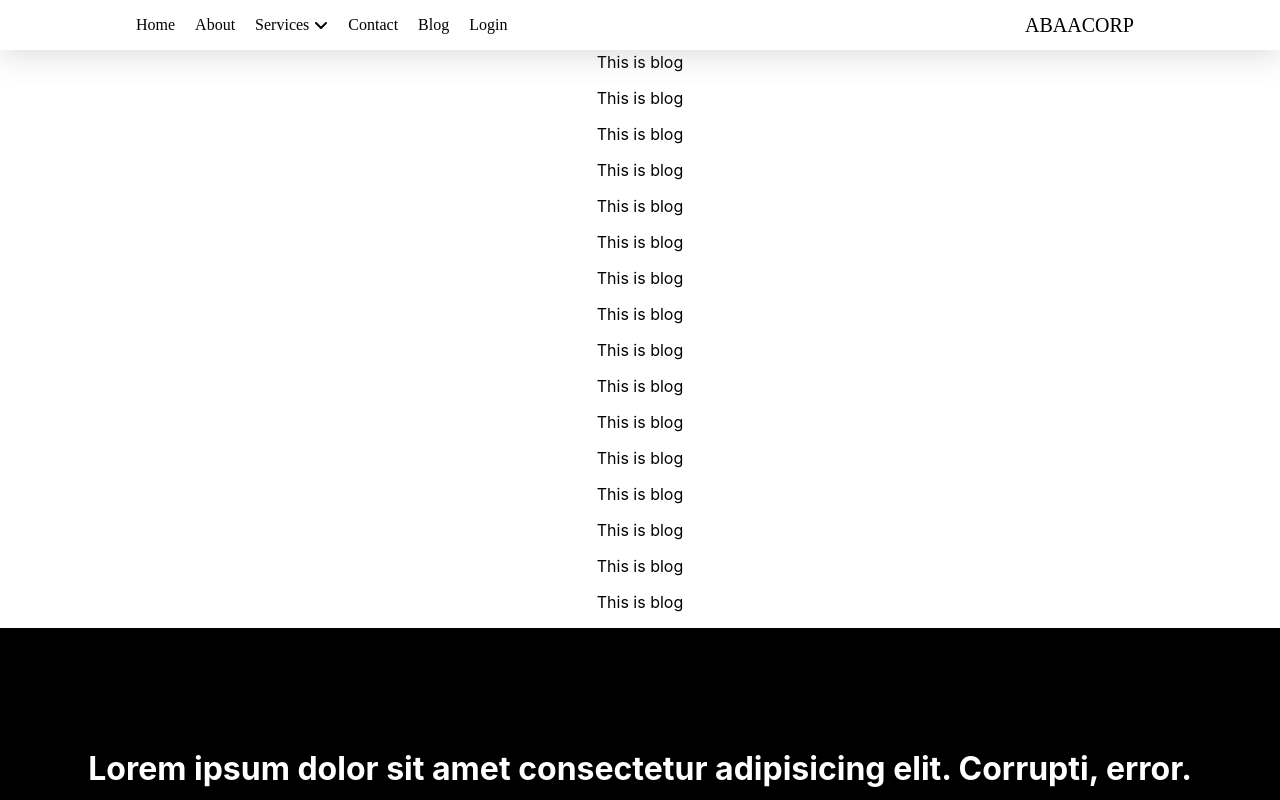
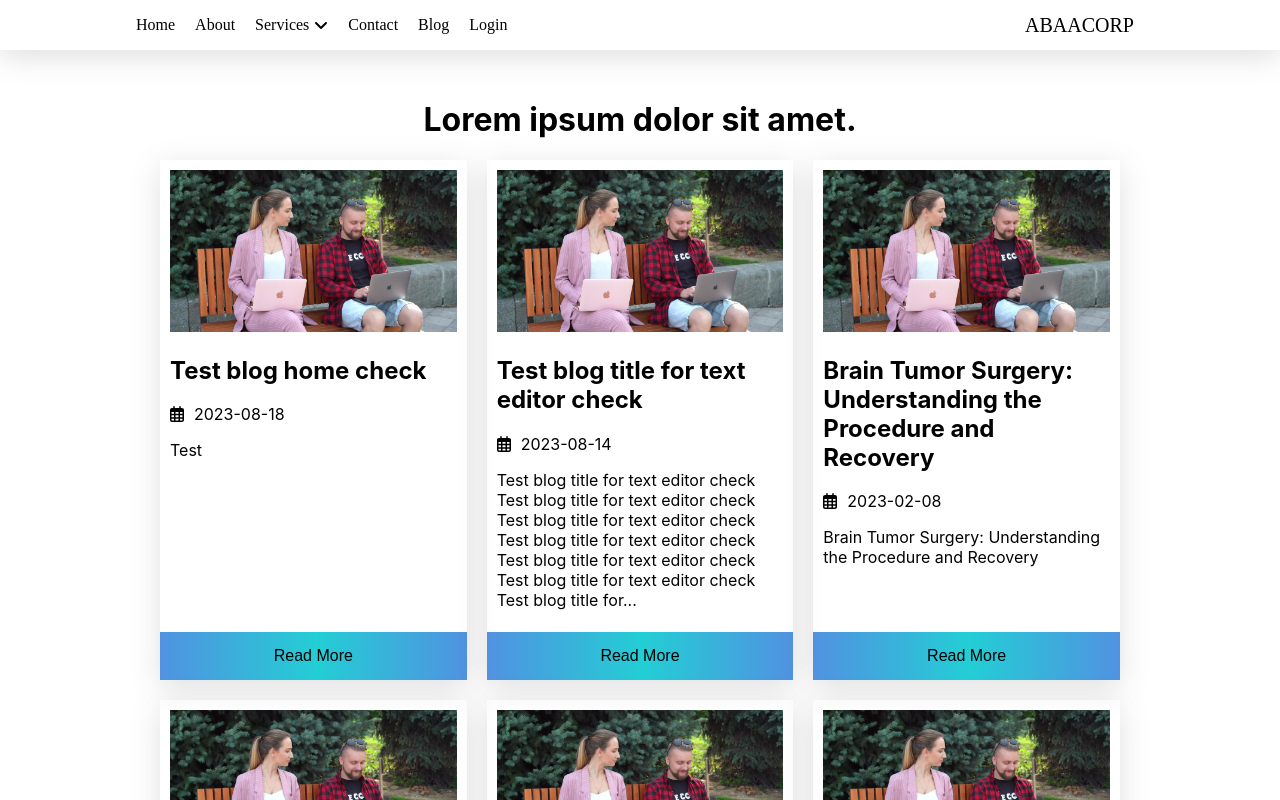
Before and after one commit to sazzadhossain1/Abaacorp, a React (Create React App) app: page /Blog in a window 1280 px wide. Shown: the top 800 px of the page. Built offline with nearby package versions, Linux system fonts and the light colour scheme.

Commit message:
create a api in blog page and show into

```diff
--- a/src/App.css
+++ b/src/App.css
@@ -27,6 +27,9 @@
 .App-link {
   color: #61dafb;
 }
+html {
+  scroll-behavior: smooth;
+}
 
 @keyframes App-logo-spin {
   from {
--- a/src/components/AboutUs/AboutUs.css
+++ b/src/components/AboutUs/AboutUs.css
@@ -5,6 +5,7 @@
   width: 60%;
   margin: auto;
   margin-top: 100px;
+  margin-bottom: 100px;
 }
 .aboutUs_text_div {
   text-align: left;
--- a/src/components/Blog/Blog.css
+++ b/src/components/Blog/Blog.css
@@ -0,0 +1,11 @@
+.blog_parent_div {
+  margin-top: 100px;
+}
+.blog_grid_div {
+  display: grid;
+  grid-template-columns: repeat(3, 1fr);
+  gap: 20px;
+  width: 75%;
+  margin: auto;
+  margin-bottom: 50px;
+}
--- a/src/components/Blog/Blog.js
+++ b/src/components/Blog/Blog.js
@@ -1,26 +1,76 @@
 import React from "react";
 import "./Blog.css";
+import BlogCarts from "../BlogCarts/BlogCarts";
+import blogPhotoOne from "../../accets/blogPhoto/blogPhotoOne.jpg";
 
 const Blog = () => {
+  const blogApi = [
+    {
+      id: 1,
+      img: blogPhotoOne,
+      title: "Test blog home check",
+      date: "2023-08-18",
+      text: "Test",
+      button: "Read More",
+      blogText: "lorem1",
+    },
+    {
+      id: 2,
+      img: blogPhotoOne,
+      title: "Test blog title for text editor check",
+      date: "2023-08-14",
+      text: "Test blog title for text editor check Test blog title for text editor check Test blog title for text editor check Test blog title for text editor check Test blog title for text editor check Test blog title for text editor check Test blog title for...",
+      button: "Read More",
+      blogText: "lorem2",
+    },
+    {
+      id: 3,
+      img: blogPhotoOne,
+      title: "Brain Tumor Surgery: Understanding the Procedure and Recovery",
+      date: "2023-02-08",
+      text: "Brain Tumor Surgery: Understanding the Procedure and Recovery",
+      button: "Read More",
+      blogText: "lorem3",
+    },
+    {
+      id: 4,
+      img: blogPhotoOne,
+      title:
+        "It is important to consult with a neurosurgeon when you experience specific",
+      date: "2023-08-12",
+      text: "It is important to consult with a neurosurgeon when you experience specific",
+      button: "Read More",
+      blogText: "lorem4",
+    },
+    {
+      id: 5,
+      img: blogPhotoOne,
+      title:
+        "Endoscopic Brain Surgery: An Overview of Pituitary, ETV, and Other Procedures",
+      date: "2023-03-22",
+      text: "Endoscopic Brain Surgery: An Overview of Pituitary, ETV, and Other Procedures",
+      button: "Read More",
+      blogText: "lorem5",
+    },
+    {
+      id: 6,
+      img: blogPhotoOne,
+      title: "Understanding the Procedure and Recovery",
+      date: "2023-08-29",
+      text: "Understanding the Procedure and Recoveryঃ Tumor operation,",
+      button: "Read More",
+      blogText: "lorem6",
+    },
+  ];
+
   return (
-    <div>
-      <p>This is blog</p>
-      <p>This is blog</p>
-      <p>This is blog</p>
-      <p>This is blog</p>
-      <p>This is blog</p>
-      <p>This is blog</p>
-      <p>This is blog</p>
-      <p>This is blog</p>
-      <p>This is blog</p>
-      <p>This is blog</p>
-      <p>This is blog</p>
-      <p>This is blog</p>
-      <p>This is blog</p>
-      <p>This is blog</p>
-      <p>This is blog</p>
-      <p>This is blog</p>
-      <p>This is blog</p>
+    <div className="blog_parent_div">
+      <h1>Lorem ipsum dolor sit amet.</h1>
+      <div className="blog_grid_div">
+        {blogApi.map((info) => (
+          <BlogCarts key={info.id} info={info}></BlogCarts>
+        ))}
+      </div>
     </div>
   );
 };
--- /dev/null
+++ b/src/components/BlogCarts/BlogCarts.css
@@ -0,0 +1,42 @@
+.blogCarts_parent_div {
+  text-align: left;
+  box-shadow: rgba(100, 100, 111, 0.2) 0px 7px 29px 0px;
+  padding: 10px;
+  height: 500px;
+  position: relative;
+}
+.blogCarts_photo {
+  width: 100%;
+}
+.faCalenderAlt {
+  margin-right: 10px;
+}
+.blogCarts_btn {
+  position: absolute;
+  width: 100%;
+  bottom: 0;
+  left: 0;
+  padding: 15px;
+  border: none;
+  cursor: pointer;
+  background-image: linear-gradient(
+    to right,
+    #5192e1 0%,
+    #23ced5 51%,
+    #5192e1 100%
+  );
+  font-size: 16px;
+}
+.blogCarts_btn a {
+  text-decoration: none;
+  color: black;
+}
+.blogCarts_btn:hover {
+  background-image: linear-gradient(
+    to left,
+    rgb(73, 173, 255),
+    rgb(89, 89, 255),
+    skyblue
+  );
+  color: white;
+}
--- /dev/null
+++ b/src/components/BlogCarts/BlogCarts.js
@@ -0,0 +1,28 @@
+import React from "react";
+import "./BlogCarts.css";
+import { FontAwesomeIcon } from "@fortawesome/react-fontawesome";
+import { faCalendarAlt } from "@fortawesome/free-regular-svg-icons";
+import { Link } from "react-router-dom";
+
+const BlogCarts = ({ info }) => {
+  const { img, title, text, date, button, id } = info;
+  console.log(img, title);
+  return (
+    <div>
+      <div className="blogCarts_parent_div">
+        <img className="blogCarts_photo" src={img} alt="" />
+        <h2>{title}</h2>
+        <span>
+          <FontAwesomeIcon className="faCalenderAlt" icon={faCalendarAlt} />
+          {date}
+        </span>
+        <p>{text}</p>
+        <button className="blogCarts_btn">
+          <Link>{button}</Link>
+        </button>
+      </div>
+    </div>
+  );
+};
+
+export default BlogCarts;
--- a/src/components/Home/Home.js
+++ b/src/components/Home/Home.js
@@ -16,7 +16,10 @@ const Home = () => {
         <HeroSection></HeroSection>
       </div>
       <div>
-        <AboutUs></AboutUs>
+        <section id="about">
+          <AboutUs />
+        </section>
+
         <FirstSection></FirstSection>
         <SecondSection></SecondSection>
         <ThirdSection></ThirdSection>
--- a/src/components/NavigationBar/NavigationBar.js
+++ b/src/components/NavigationBar/NavigationBar.js
@@ -236,7 +236,18 @@ const NavigationBar = () => {
               <Link>Home</Link>
             </li>
             <li>
-              <Link>About</Link>
+              <Link
+                to="/#about"
+                onClick={(e) => {
+                  e.preventDefault();
+                  const section = document.getElementById("about");
+                  if (section) {
+                    section.scrollIntoView({ behavior: "smooth" });
+                  }
+                }}
+              >
+                About
+              </Link>
             </li>
 
             {/* Services Dropdown */}
```
Also changed, not shown: src/accets/blogPhoto/blogPhotoOne.jpg (added).
